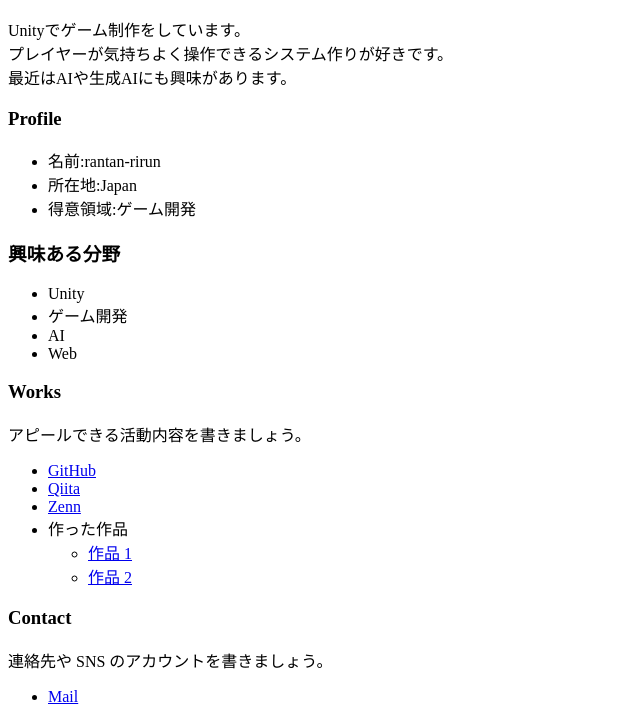
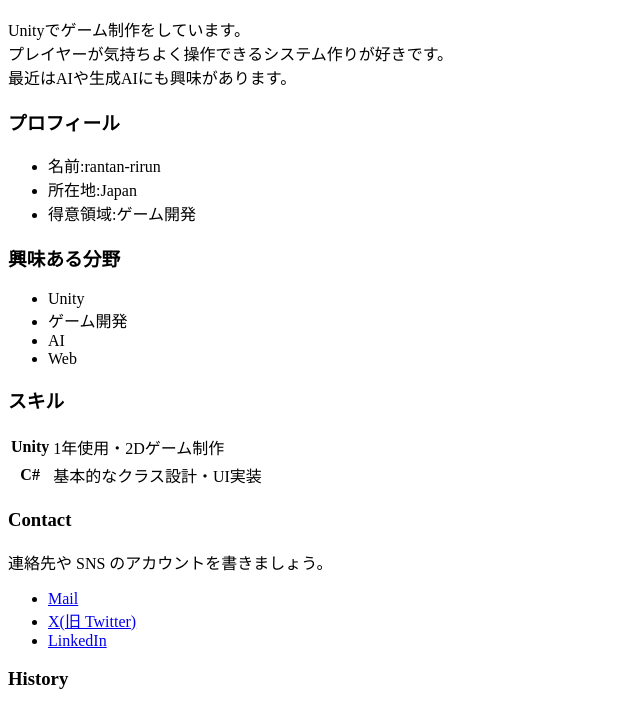
Before and after one commit to rantan-rirun/rantan-rirun.github.io, a plain HTML site: page index.html in a window 1280 px wide. Shown: the part 118-824 px from the top of the page, without its empty margins (0-640 px from the left). Drawn offline with Linux system fonts and the light colour scheme.

Commit message:
Works削除　スキル追加

```diff
--- a/index.html
+++ b/index.html
@@ -15,7 +15,7 @@
       最近はAIや生成AIにも興味があります。
     </p>
 
-    <h3>Profile</h3>
+    <h3>プロフィール</h3>
     <ul>
       <li>名前:rantan-rirun </li>
       <li>所在地:Japan</li>
@@ -30,20 +30,17 @@
       <li>Web</li>
     </ul>
 
-    <h3>Works</h3>
-    <p>アピールできる活動内容を書きましょう。</p>
-    <ul>
-      <li><a href="https://github.com/">GitHub</a></li>
-      <li><a href="https://qiita.com/">Qiita</a></li>
-      <li><a href="https://zenn.dev/">Zenn</a></li>
-      <li>
-        作った作品
-        <ul>
-          <li><a href="https://example.com/">作品 1</a></li>
-          <li><a href="https://example.com/">作品 2</a></li>
-        </ul>
-      </li>
-    </ul>
+    <h3>スキル</h3>
+    <table>
+      <tr>
+        <th>Unity</th>
+        <td>1年使用・2Dゲーム制作</td>
+      </tr>
+      <tr>
+        <th>C#</th>
+        <td>基本的なクラス設計・UI実装</td>
+      </tr>
+    </table>
 
     <h3>Contact</h3>
     <p>連絡先や SNS のアカウントを書きましょう。</p>
```
